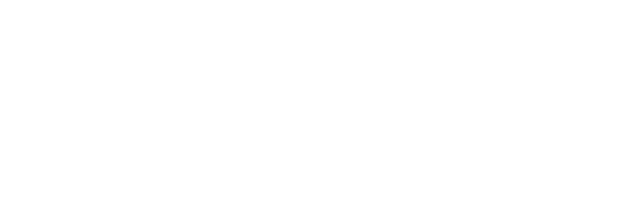
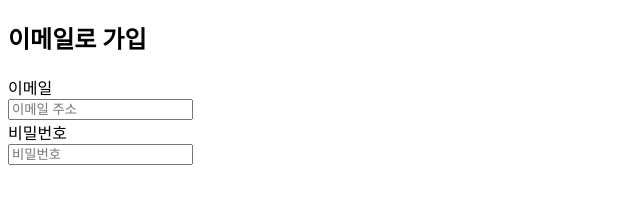
Before and after one commit to leevelop-up/wordlegame, a plain HTML site: page index.html in a window 1280 px wide. Shown: the whole page, without its empty margins (0-640 px from the left). Drawn offline with Linux system fonts and the light colour scheme.

Commit message:
Update index.html

```diff
--- a/index.html
+++ b/index.html
@@ -5,5 +5,13 @@
     <meta name="viewport" content="width=device-width, initial-scale=1.0" />
     <title>Document</title>
   </head>
-  <body></body>
+  <body>
+    <form>
+      <h2>이메일로 가입</h2>
+      <div><label for="email-input">이메일</label></div>
+      <input id="emial-input" type="email" placeholder="이메일 주소" />
+      <div><label for="password-input">비밀번호</label></div>
+      <input id="password-input" type="password" placeholder="비밀번호" />
+    </form>
+  </body>
 </html>
```
